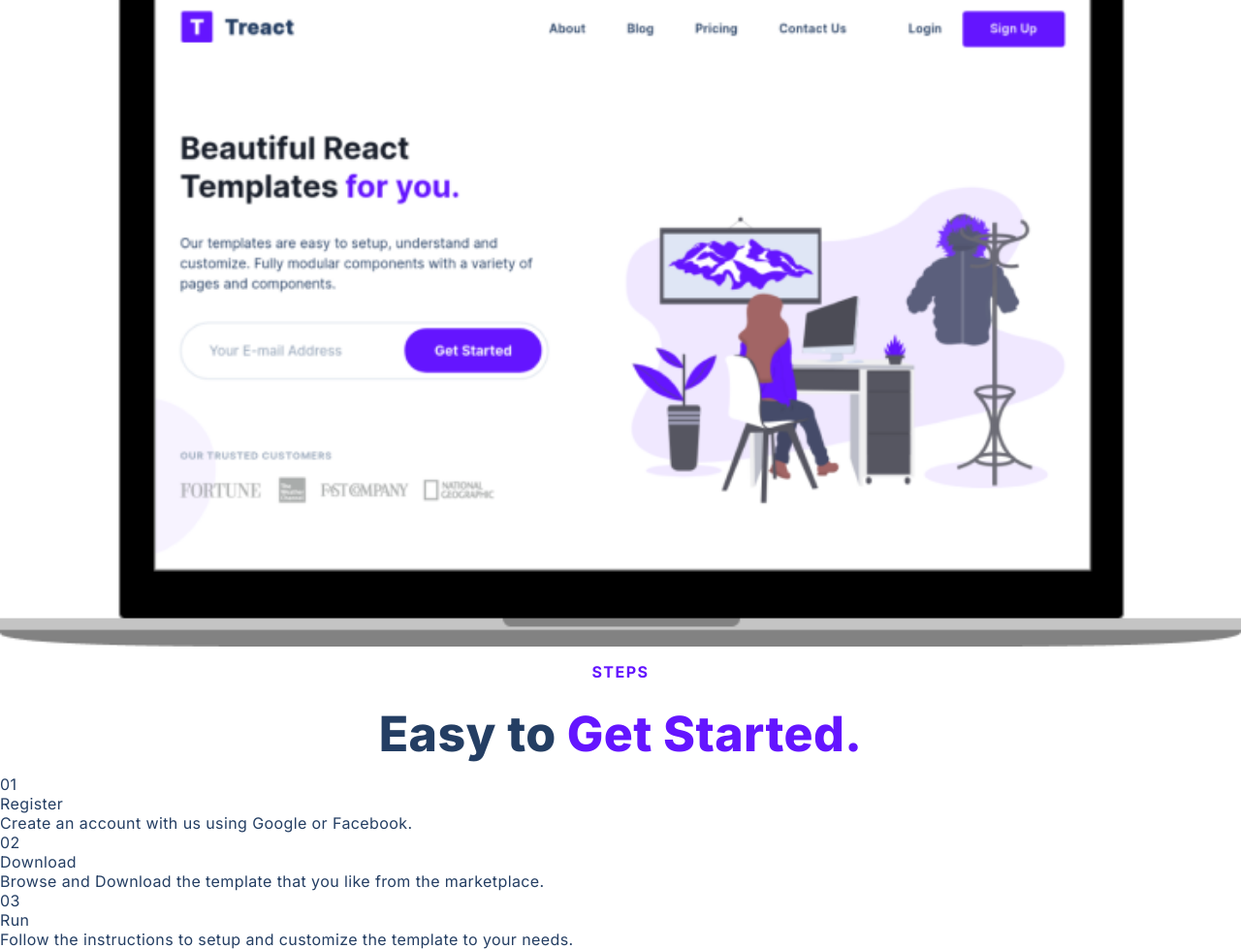
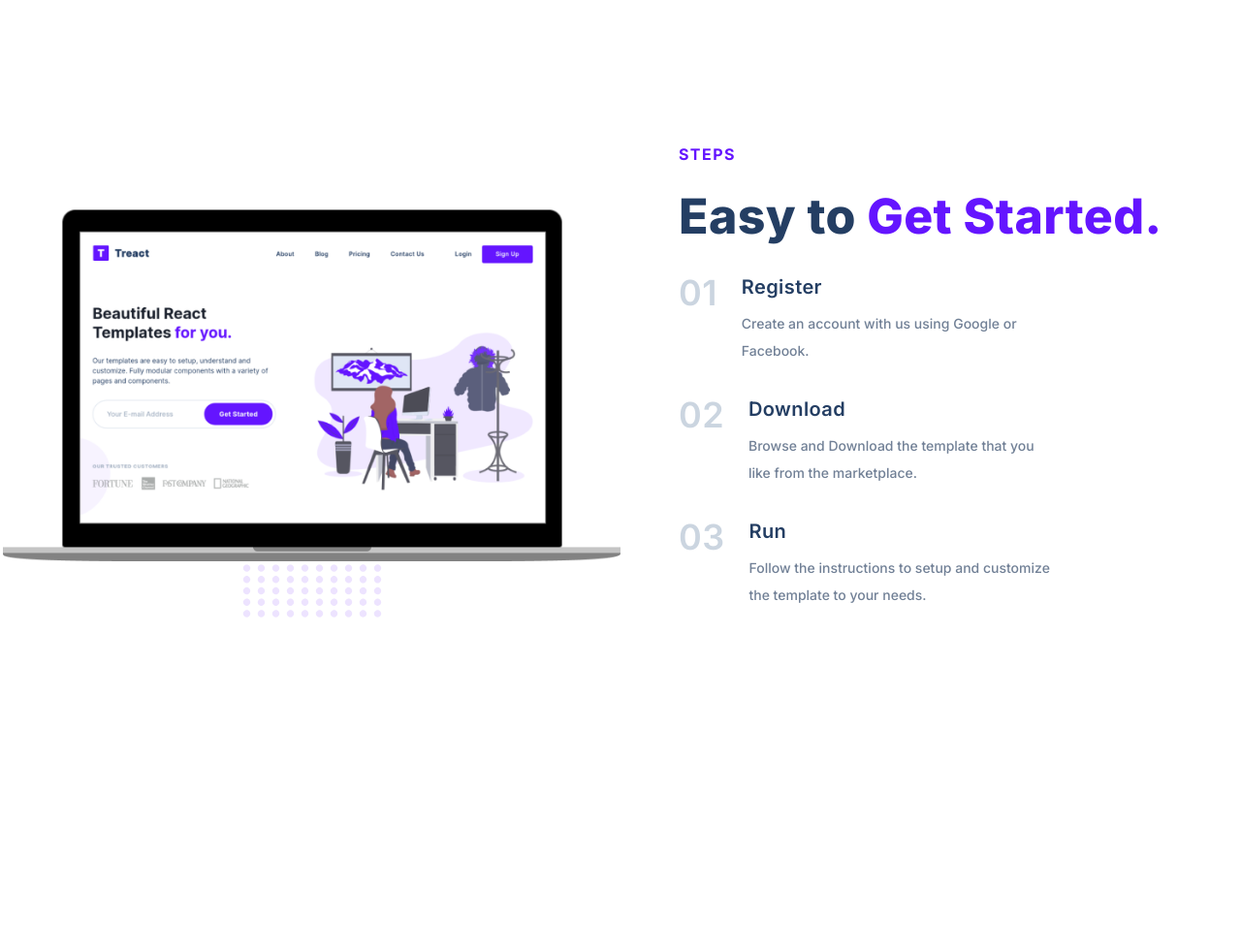
Before and after one commit to sourdough312/treact, a plain HTML site: page index.html in a window 1280 px wide. Shown: the part 2280-3259 px from the top of the page at 97% size. After the commit the page ends 3026 px from the top, so only its background shows below. Drawn offline with Linux system fonts and the light colour scheme.

Commit message:
feat: style steps section

```diff
--- a/index.html
+++ b/index.html
@@ -153,7 +153,27 @@
       <div class="row">
         <div class="steps__img--wrapper">
           <img src="assets/hero-screenshot-2.241aac1fbc66db29d873.png" alt="laptop with Treact site" class="steps__img">
+          <svg viewBox="0 0 1280 1280" class="steps__grid" xmlns="http://www.w3.org/2000/svg">
+            <defs>
+              <path id="line-of-balls" d="M55 33.5C44.5 37 35 47.6 32.8 58.3c-4.3 20.6 16.3 41.2 36.9 36.9 15.5-3.2 27.5-19 26-33.9-1.1-10.5-9-21.3-19-26.2-6.1-2.9-15.5-3.6-21.7-1.6zM183 33.5c-15.1 5-25.3 21.6-22.2 36.2 2.5 11.9 13.6 23 25.4 25.5 19.4 4.1 39.5-14.2 37.5-33.9-1.1-10.5-9-21.3-19-26.2-6.1-2.9-15.5-3.6-21.7-1.6zM311 33.5c-10.5 3.5-20 14.1-22.2 24.8-4.3 20.6 16.3 41.2 36.9 36.9 15.5-3.2 27.5-19 26-33.9-1.1-10.5-9-21.3-19-26.2-6.1-2.9-15.5-3.6-21.7-1.6zM439 33.5c-10.5 3.5-20 14.1-22.2 24.8-4.3 20.6 16.3 41.2 36.9 36.9 15.5-3.2 27.5-19 26-33.9-1.1-10.5-9-21.3-19-26.2-6.1-2.9-15.5-3.6-21.7-1.6zM567 33.5c-10.5 3.5-20 14.1-22.2 24.8-4.3 20.6 16.3 41.2 36.9 36.9 15.5-3.2 27.5-19 26-33.9-1.1-10.5-9-21.3-19-26.2-6.1-2.9-15.5-3.6-21.7-1.6zM695 33.5c-10.5 3.5-20 14.1-22.2 24.8-4.3 20.6 16.3 41.2 36.9 36.9 15.5-3.2 27.5-19 26-33.9-1.1-10.5-9-21.3-19-26.2-6.1-2.9-15.5-3.6-21.7-1.6zM823 33.5c-10.5 3.5-20 14.1-22.2 24.8-4.3 20.6 16.3 41.2 36.9 36.9 15.5-3.2 27.5-19 26-33.9-1.1-10.5-9-21.3-19-26.2-6.1-2.9-15.5-3.6-21.7-1.6zM951 33.5c-10.5 3.5-20 14.1-22.2 24.8-4.3 20.6 16.3 41.2 36.9 36.9 15.5-3.2 27.5-19 26-33.9-1.1-10.5-9-21.3-19-26.2-6.1-2.9-15.5-3.6-21.7-1.6zM1079 33.5c-10.5 3.5-20 14.1-22.2 24.8-2.5 11.7 3.2 24.4 14.2 31.9 10.7 7.4 22.9 7.5 33.7.3 17.7-11.8 20.1-33.8 5.3-48.5-8.5-8.6-20.7-11.9-31-8.5zM1207 33.5c-10.5 3.5-20 14.1-22.2 24.8-2.5 11.7 3.2 24.4 14.2 31.9 10.7 7.4 22.9 7.5 33.7.3 17.7-11.8 20.1-33.8 5.3-48.5-8.5-8.6-20.7-11.9-31-8.5z"></path>
+            </defs>
+
+                <!-- Repeat the line 10 times with vertical spacing -->
+            <g fill="rgba(100, 21, 255, 0.15)">
+              <use href="#line-of-balls" transform="translate(0, 0)"></use>
+              <use href="#line-of-balls" transform="translate(0, 100)"></use>
+              <use href="#line-of-balls" transform="translate(0, 200)"></use>
+              <use href="#line-of-balls" transform="translate(0, 300)"></use>
+              <use href="#line-of-balls" transform="translate(0, 400)"></use>
+              <use href="#line-of-balls" transform="translate(0, 500)"></use>
+              <use href="#line-of-balls" transform="translate(0, 600)"></use>
+              <use href="#line-of-balls" transform="translate(0, 700)"></use>
+              <use href="#line-of-balls" transform="translate(0, 800)"></use>
+              <use href="#line-of-balls" transform="translate(0, 900)"></use>
+            </g>
+          </svg>
         </div>
+        <div class="steps__info">
           <h2 class="section__title">STEPS</h2>
           <h3 class="section__tagline">Easy to <span>Get Started.</span></h3>
           <div class="steps__container">
@@ -180,6 +200,9 @@
             </div>
           </div>
         </div>
+      </div>
     </section>
+
+
   </body>
 </html>
--- a/style.css
+++ b/style.css
@@ -372,3 +372,82 @@ QUALITY!!!!!!!!!!!!!!!
   top: 330px;
   left: 570px;
 }
+
+/*
+
+STEPS!!!!!!!!!!!!!!!!!!!!!
+
+*/
+
+#steps {
+  max-width: 1275px;
+  margin: 200px auto 88px auto;
+  display: flex;
+  width: 100%;
+  justify-content: center;
+  align-items: center;
+}
+
+#steps .row {
+  display: flex;
+  align-items: center;
+  width: 100%;
+  justify-content: center;
+}
+
+.steps__img--wrapper {
+  width: 50%;
+  display: flex;
+  padding: 0;
+  position: relative;
+}
+
+.steps__grid {
+  position: absolute;
+  z-index: -1;
+  color: rgb(100, 21, 255);
+  fill: rgb(100, 21, 255);
+  opacity: 0.8;
+  top: 304px;
+  width: 150px;
+  left: 244px;
+}
+
+.steps__info {
+  display: flex;
+  flex-direction: column;
+  width: 50%;
+  align-items: start;
+  padding: 0 50px 0 60px;
+}
+
+.steps__container {
+  margin: 0 136px 15px auto;
+}
+
+.step {
+  padding: 15px 0;
+  flex-direction: row;
+  display: flex;
+}
+
+.step__number {
+  font-weight: 600;
+  font-size: 36px;
+  padding: 0 25px 0 0;
+  color: #cbd5e0;
+}
+
+.step__title {
+  font-weight: 600;
+  font-size: 20px;
+  padding: 4px 0 12px;
+}
+
+.step__details {
+  color: #718096;
+  font-size: 14px;
+  font-weight: 500;
+  line-height: 28px;
+  letter-spacing: normal;
+}
```
Lines whose indentation alone changed are shown as unchanged.
